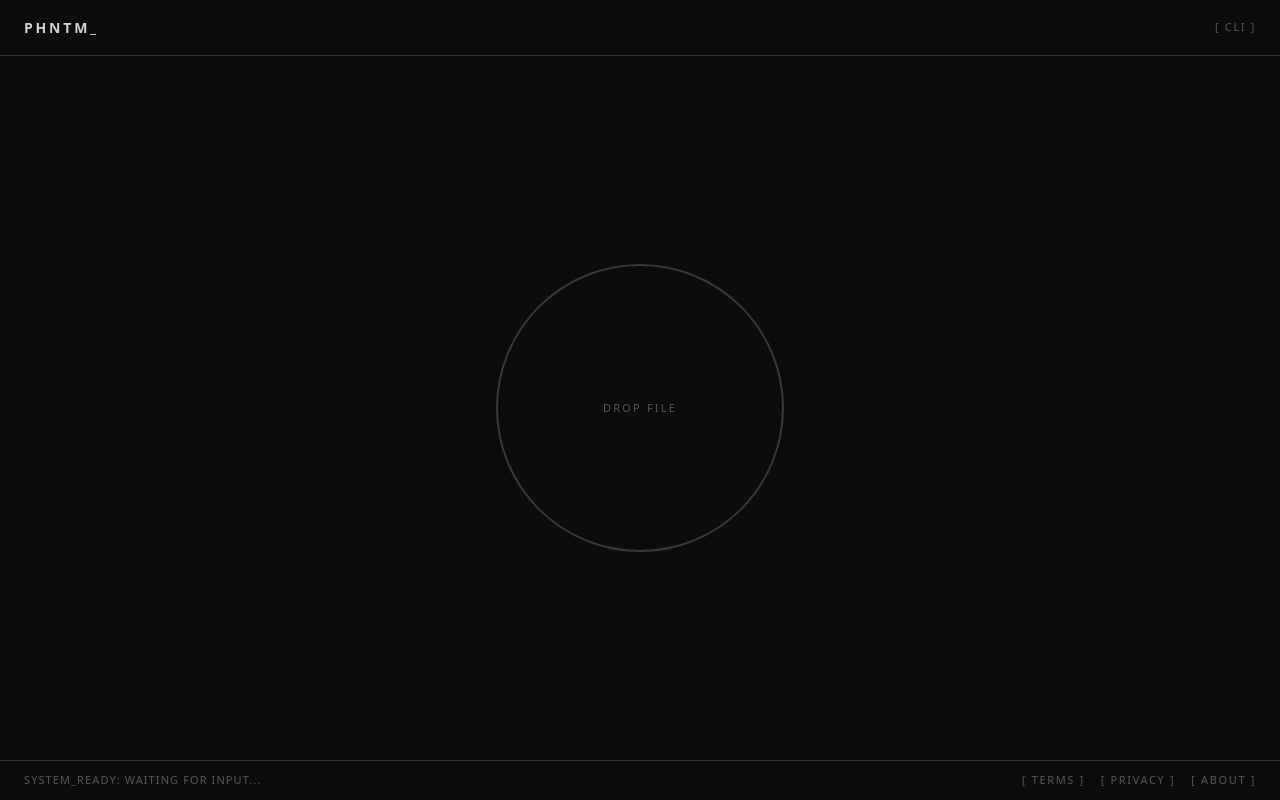
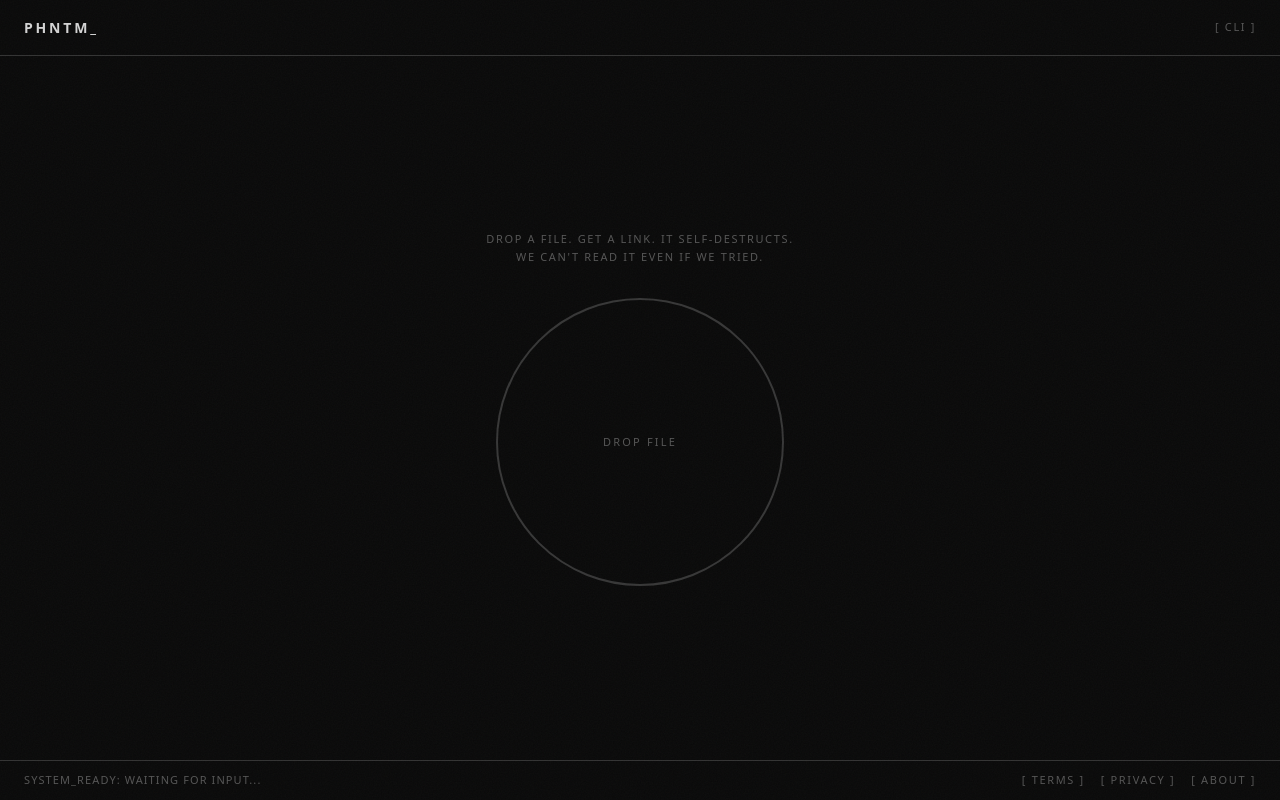
Before and after one commit to aliirz/phntm.sh, a Next.js app: page / in a window 1280 px wide. Built offline with nearby package versions, Linux system fonts and the light colour scheme.

Commit message:
Add front-page tagline for first-time visitors
Add a one-line explanation above the upload area so new visitors
immediately understand what PHNTM does: encrypted, self-destructing
file sharing where even the server can't read the contents.

Closes #24

```diff
--- a/src/app/page.tsx
+++ b/src/app/page.tsx
@@ -170,6 +170,13 @@ export default function Home() {
 
         {state !== 'done' ? (
           <div className="flex flex-col items-center gap-8">
+            {/* Tagline */}
+            <p className="text-[11px] text-muted tracking-[0.15em] text-center max-w-xs leading-relaxed">
+              DROP A FILE. GET A LINK. IT SELF-DESTRUCTS.
+              <br />
+              WE CAN&apos;T READ IT EVEN IF WE TRIED.
+            </p>
+
             {/* The Event Horizon */}
             <div
               onDrop={handleDrop}
```
